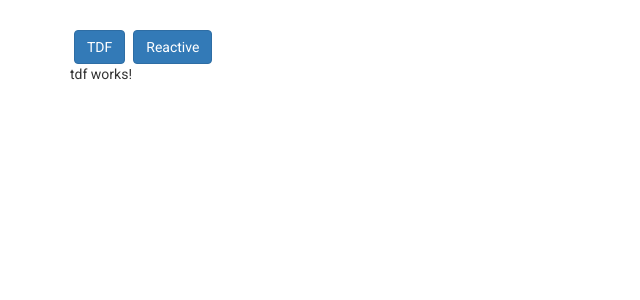
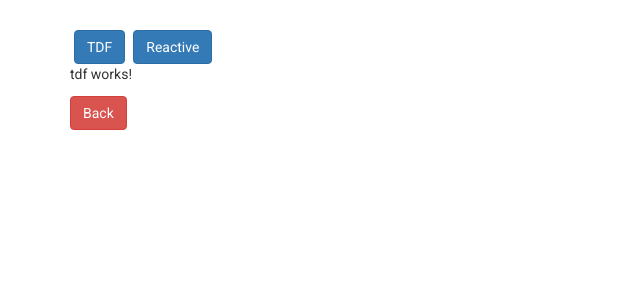
Before and after one commit to shivrajpro/angular-practice, an Angular app: page /tdf in a window 1280 px wide. Shown: the top 300 px of the page, without its empty margins (0-640 px from the left). Built offline with nearby package versions, Linux system fonts and the light colour scheme.

Commit message:
adding navigation in tdf n reactive forms

```diff
--- a/src/app/reactive-forms/reactive-forms.component.ts
+++ b/src/app/reactive-forms/reactive-forms.component.ts
@@ -70,7 +70,7 @@ export class ReactiveFormsComponent implements OnInit {
       }),
     });
 
-    console.log('>> ',routerService.getPreviousUrl());
+    // console.log('>> in reactive',routerService.getPreviousUrl());
 
   }
 
--- a/src/app/services/route.service.ts
+++ b/src/app/services/route.service.ts
@@ -1,5 +1,5 @@
 import { Injectable } from '@angular/core';
-import { Router, RoutesRecognized } from "@angular/router";
+import { NavigationEnd, NavigationStart, Router, RoutesRecognized } from "@angular/router";
 import { filter, pairwise } from 'rxjs/operators';
 @Injectable({
   providedIn: 'root'
--- a/src/app/tdf/tdf.component.html
+++ b/src/app/tdf/tdf.component.html
@@ -1 +1,2 @@
 <p>tdf works!</p>
+<button class="btn btn-danger" (click)="onBackClick()" >Back</button>
--- a/src/app/tdf/tdf.component.ts
+++ b/src/app/tdf/tdf.component.ts
@@ -1,4 +1,6 @@
+import { Location } from '@angular/common';
 import { Component, OnInit } from '@angular/core';
+import { RouteService } from '../services/route.service';
 
 @Component({
   selector: 'app-tdf',
@@ -7,9 +9,13 @@ import { Component, OnInit } from '@angular/core';
 })
 export class TdfComponent implements OnInit {
 
-  constructor() { }
+  constructor(private routeService:RouteService, private location:Location) { }
 
   ngOnInit(): void {
+    this.routeService.getPreviousUrl();
   }
 
+  onBackClick(){
+    this.location.back();
+  }
 }
```
